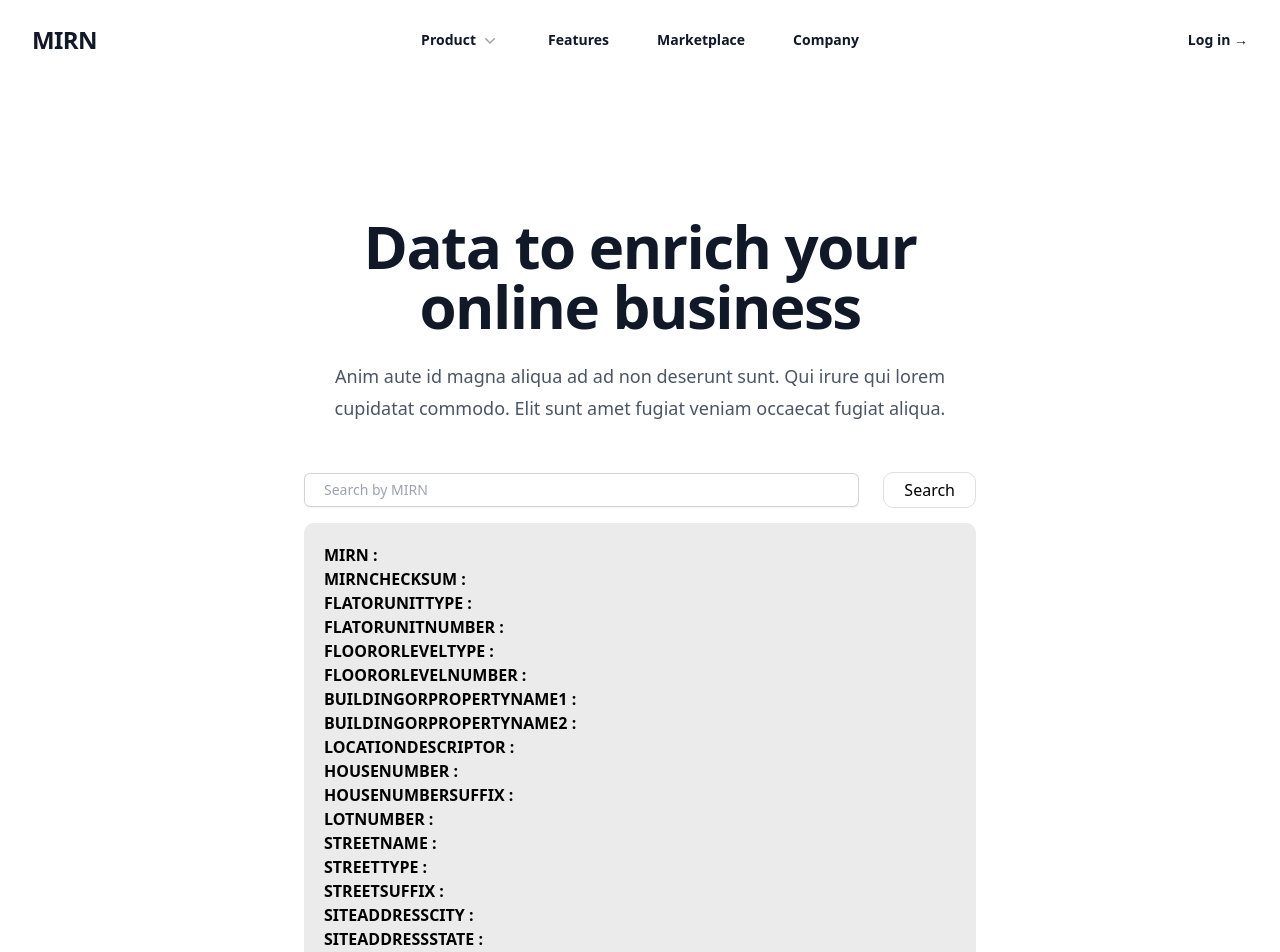
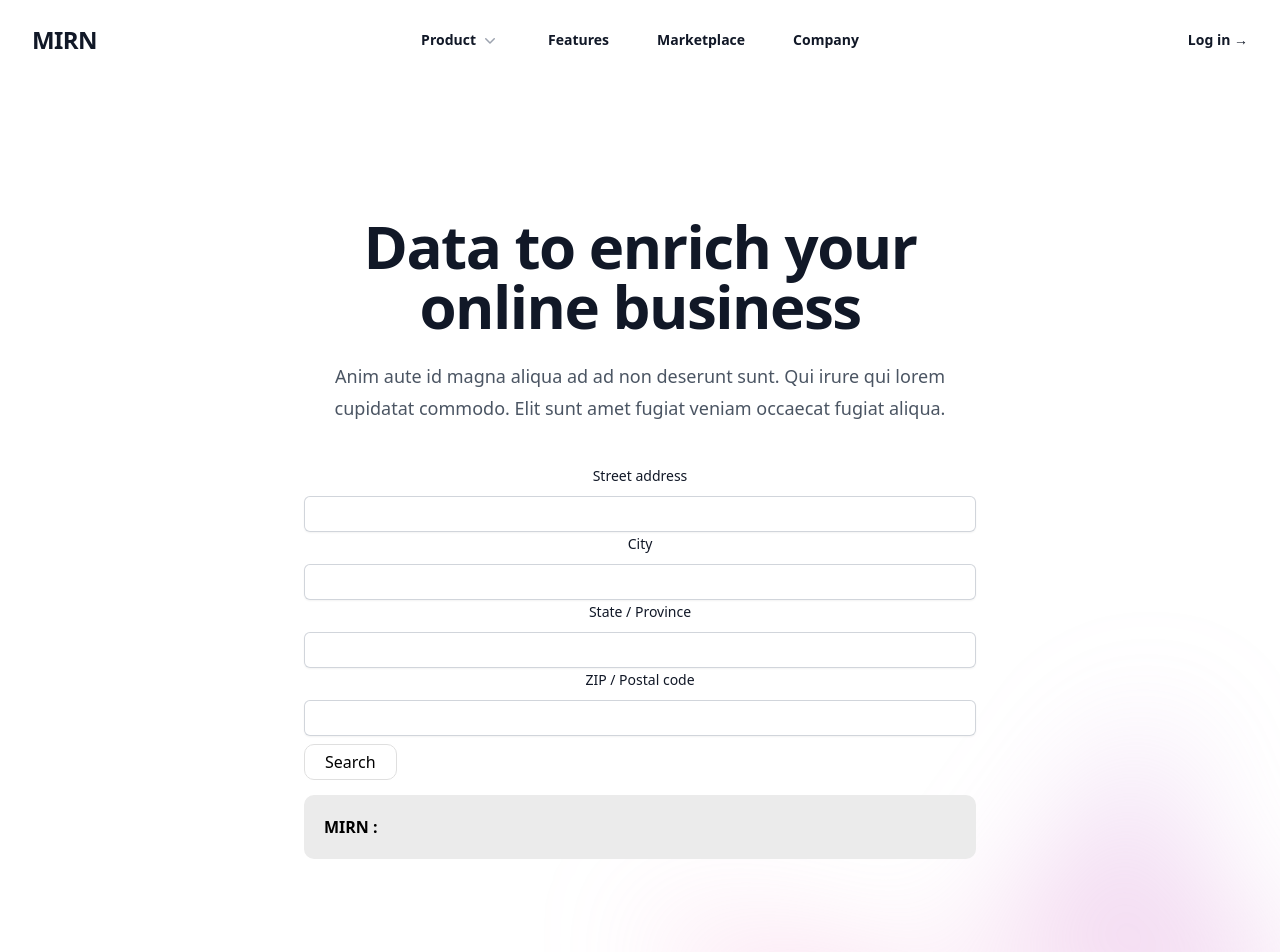
Before and after one commit to nishanshashintha1996/mirn, a React (Create React App) app: page / in a window 1280 px wide. Shown: the top 952 px of the page. Built offline with nearby package versions, Linux system fonts and the light colour scheme.

Commit message:
api update

```diff
--- a/src/components/hero/Hero.css
+++ b/src/components/hero/Hero.css
@@ -5,7 +5,7 @@
     padding:5px 20px;
     border-radius: 10px;
 }
-#search{
+input{
     padding:5px 20px;
     border-color: rgb(173, 173, 173);
 }
--- a/src/components/hero/Hero.jsx
+++ b/src/components/hero/Hero.jsx
@@ -21,12 +21,29 @@ export default function Hero() {
   const [results, setResults] = useState([]);
   const [searchText, setSearchText] = useState([]);
 
+  const [streetAddress, setStreetAddress] = useState([]);
+  const [city, setCity] = useState([]);
+  const [state, setState] = useState([]);
+  const [postal, setPostal] = useState([]);
+
   useEffect(() => {
       //console.log(data);
   }, []);
 
   const searchHandle = (e) => {
-    fetch(`https://mirn-backend.onrender.com/api/view/${searchText}`)
+
+    const requestOptions = {
+      method: 'POST',
+      headers: { 'Content-Type': 'application/json' },
+      body: JSON.stringify({
+        streetAddress:streetAddress,
+        city:city,
+        state:state,
+        postal:postal
+      })
+    };
+
+    fetch(`https://mirn-backend.onrender.com/api/searchaddress`, requestOptions)
       .then(response => response.json())
       .then(json => setResults(json))
       .catch(error => console.error(error));
@@ -51,50 +68,85 @@ export default function Hero() {
 
             </div>
             <div className="sm:col-span-4">
+
+              <div className="col-span-full">
+                <label htmlFor="street-address" className="block text-sm font-medium leading-6 text-gray-900">
+                  Street address
+                </label>
+                <div className="mt-2">
+                  <input
+                    type="text"
+                    name="street-address"
+                    id="street-address"
+                    value={streetAddress}
+                    onChange = {e => setStreetAddress(e.target.value)}
+                    autoComplete="street-address"
+                    className="block w-full rounded-md border-0 py-1.5 text-gray-900 shadow-sm ring-1 ring-inset ring-gray-300 placeholder:text-gray-400 focus:ring-2 focus:ring-inset focus:ring-indigo-600 sm:text-sm sm:leading-6"
+                  />
+                </div>
+              </div>
+
+              <div className="sm:col-span-2 sm:col-start-1">
+                <label htmlFor="city" className="block text-sm font-medium leading-6 text-gray-900">
+                  City
+                </label>
+                <div className="mt-2">
+                  <input
+                    type="text"
+                    name="city"
+                    id="city"
+                    value={city}
+                    onChange = {e => setCity(e.target.value)}
+                    autoComplete="address-level2"
+                    className="block w-full rounded-md border-0 py-1.5 text-gray-900 shadow-sm ring-1 ring-inset ring-gray-300 placeholder:text-gray-400 focus:ring-2 focus:ring-inset focus:ring-indigo-600 sm:text-sm sm:leading-6"
+                  />
+                </div>
+              </div>
+
+              <div className="sm:col-span-2">
+                <label htmlFor="region" className="block text-sm font-medium leading-6 text-gray-900">
+                  State / Province
+                </label>
+                <div className="mt-2">
+                  <input
+                    type="text"
+                    name="region"
+                    id="region"
+                    value={state}
+                    onChange = {e => setState(e.target.value)}
+                    autoComplete="address-level1"
+                    className="block w-full rounded-md border-0 py-1.5 text-gray-900 shadow-sm ring-1 ring-inset ring-gray-300 placeholder:text-gray-400 focus:ring-2 focus:ring-inset focus:ring-indigo-600 sm:text-sm sm:leading-6"
+                  />
+                </div>
+              </div>
+
+              <div className="sm:col-span-2">
+                <label htmlFor="postal-code" className="block text-sm font-medium leading-6 text-gray-900">
+                  ZIP / Postal code
+                </label>
+                <div className="mt-2">
+                  <input
+                    type="text"
+                    name="postal-code"
+                    id="postal-code"
+                    value={postal}
+                    onChange = {e => setPostal(e.target.value)}
+                    autoComplete="postal-code"
+                    className="block w-full rounded-md border-0 py-1.5 text-gray-900 shadow-sm ring-1 ring-inset ring-gray-300 placeholder:text-gray-400 focus:ring-2 focus:ring-inset focus:ring-indigo-600 sm:text-sm sm:leading-6"
+                  />
+                </div>
+              </div>
+
               <div className="mt-2">
                 <HStack spacing='24px'>
-                  <input
-                    id="search"
-                    name="text"
-                    value={searchText}
-                    onChange = {e => setSearchText(e.target.value)}
-                    type="text"
-                    placeholder='Search by MIRN'
-                    className="block w-full rounded-md border-0 py-1.5 text-gray-900 shadow-sm ring-1 ring-inset ring-gray-300 placeholder:text-gray-400 focus:ring-2 focus:ring-inset focus:ring-indigo-600 sm:text-sm sm:leading-6"
-                  />
                   <Button onClick={searchHandle} colorScheme='blue'>Search</Button>
                 </HStack>
               </div>
+
             </div>
             <div className="sm:col-span-4">
               <div id='results' className="mt-2">
                 <p>MIRN : <span>{results.mirn}</span></p>
-                <p>MIRNCHECKSUM : <span>{results.mirnchecksum}</span></p>
-                <p>FLATORUNITTYPE : <span>{results.flatorunittype}</span></p>
-                <p>FLATORUNITNUMBER : <span>{results.flatorunitnumber}</span></p>
-                <p>FLOORORLEVELTYPE : <span>{results.floororleveltype}</span></p>
-                <p>FLOORORLEVELNUMBER : <span>{results.floororlevelnumber}</span></p>
-                <p>BUILDINGORPROPERTYNAME1 : <span>{results.buildingorpropertyname1}</span></p>
-                <p>BUILDINGORPROPERTYNAME2 : <span>{results.buildingorpropertyname2}</span></p>
-                <p>LOCATIONDESCRIPTOR : <span>{results.locationdescriptor}</span></p>
-                <p>HOUSENUMBER : <span>{results.housenumber}</span></p>
-                <p>HOUSENUMBERSUFFIX : <span>{results.housenumbersuffix}</span></p>
-                <p>LOTNUMBER : <span>{results.lotnumber}</span></p>
-                <p>STREETNAME : <span>{results.streetname}</span></p>
-                <p>STREETTYPE : <span>{results.streettype}</span></p>
-                <p>STREETSUFFIX : <span>{results.streetsuffix}</span></p>
-                <p>SITEADDRESSCITY : <span>{results.siteaddresscity}</span></p>
-                <p>SITEADDRESSSTATE : <span>{results.siteaddressstate}</span></p>
-                <p>SITEADDRESSPOSTCODE : <span>{results.siteaddresspostcode}</span></p>
-                <p>SITEADDRESSDPID : <span>{results.siteaddressdpid}</span></p>
-                <p>GASMETERNUMBER : <span>{results.gasmeternumber}</span></p>
-                <p>SOURCEFILEID : <span>{results.sourcefileid}</span></p>
-                <p>CLAIMED : <span>{results.claimed}</span></p>
-                <p>NSRD : <span>{results.nsrd}</span></p>
-                <p>METERTYPE : <span>{results.metertype}</span></p>
-                <p>MIRNSTATUS : <span>{results.mirnstatus}</span></p>
-                <p>NETWORKID : <span>{results.networkid}</span></p>
-                <p>SN : <span>{results.sn}</span></p>
               </div>
               <div id='searchingmsg' className="mt-2">
                 <p>Searching...........</p>
```
